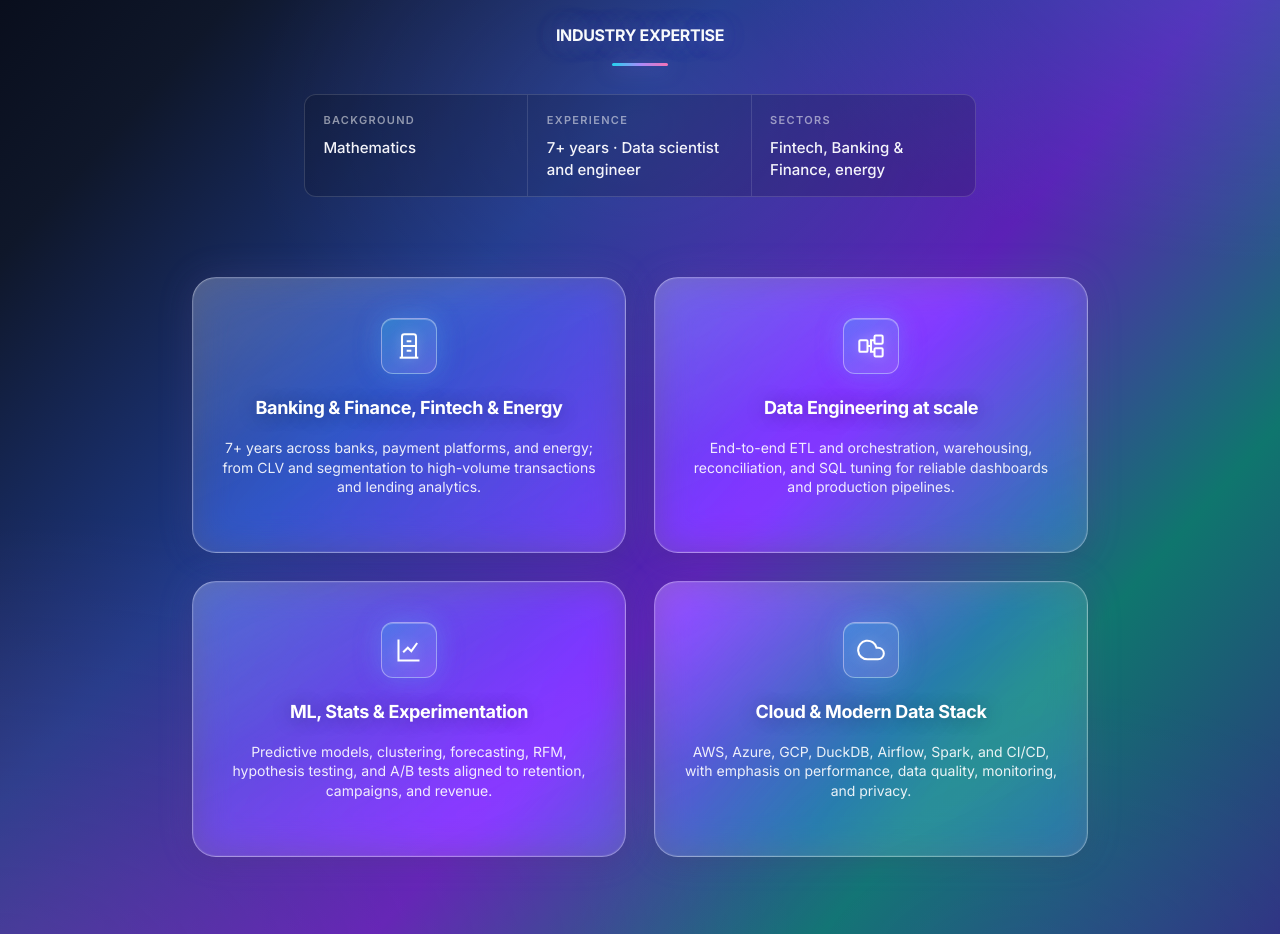
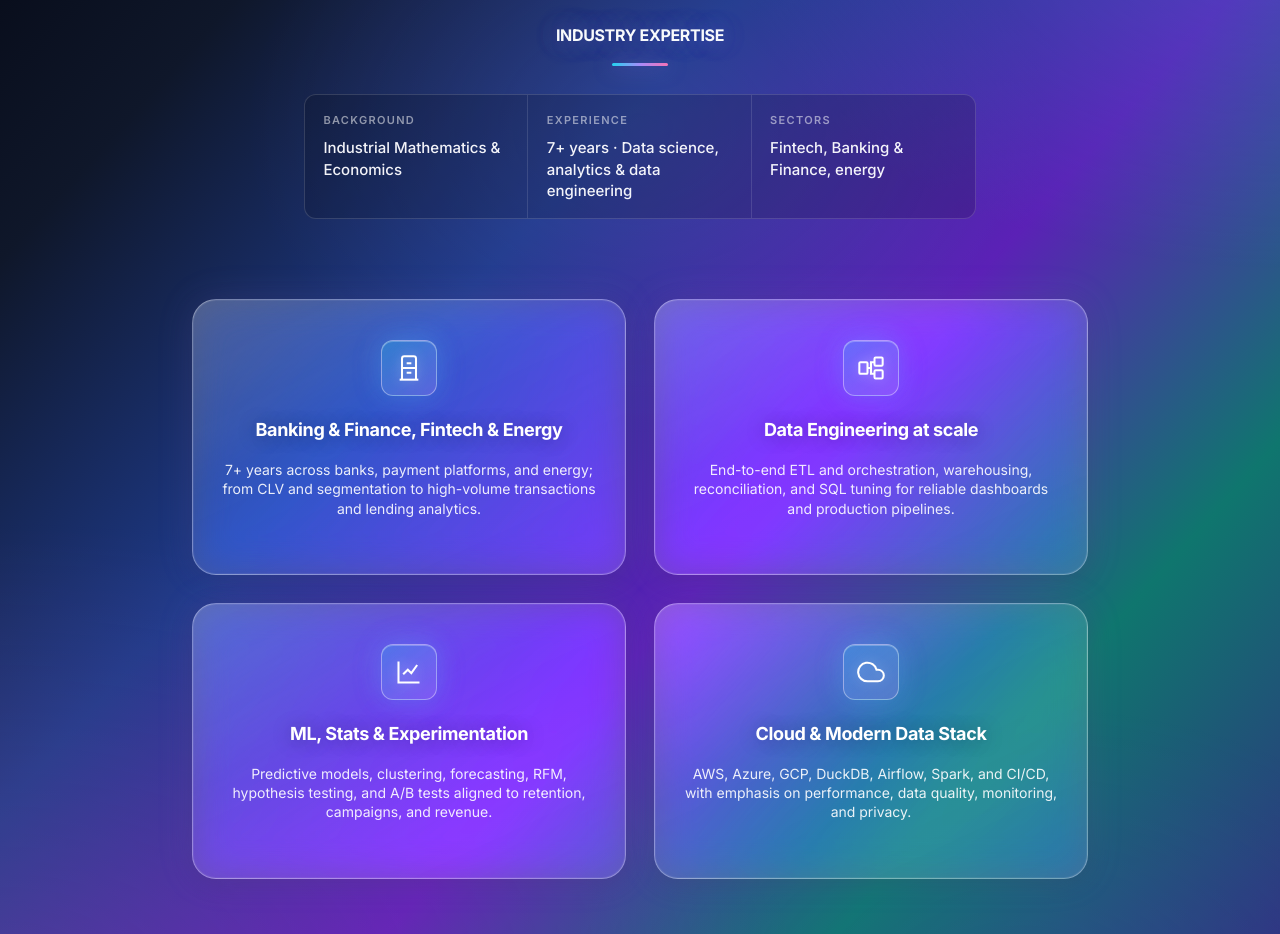
Before and after one commit to jindukwentua/blog, a Next.js app: page / in a window 1280 px wide. Shown: the part 900-1834 px from the top of the page. Built offline with nearby package versions, Linux system fonts and the light colour scheme.

Commit message:
new page changes today

```diff
--- a/src/app/contact/page.tsx
+++ b/src/app/contact/page.tsx
@@ -66,7 +66,7 @@ export default function ContactPage() {
               Get in touch
             </h1>
             <p className="mt-4 max-w-xl text-[15px] leading-relaxed text-[var(--muted)]">
-              Pick a channel — I respond to email first.
+              Pick a channel; I respond to email first.
             </p>
 
             <ul className="mt-8 space-y-3">
--- a/src/components/IndustryExpertise.tsx
+++ b/src/components/IndustryExpertise.tsx
@@ -81,11 +81,11 @@ export function IndustryExpertise() {
           <dl className="industry-expertise-meta">
             <div>
               <dt>Background</dt>
-              <dd>Mathematics</dd>
+              <dd>Industrial Mathematics & Economics</dd>
             </div>
             <div>
               <dt>Experience</dt>
-              <dd>7+ years · Data scientist and engineer</dd>
+              <dd>7+ years · Data science, analytics &amp; data engineering</dd>
             </div>
             <div>
               <dt>Sectors</dt>
```
